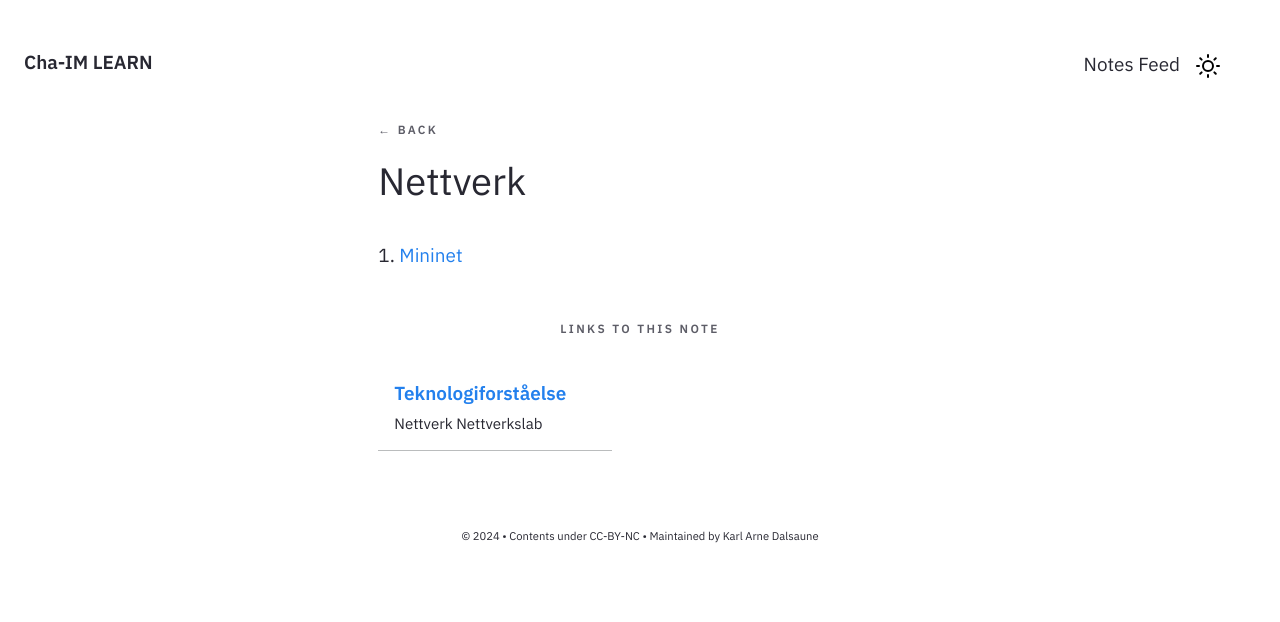
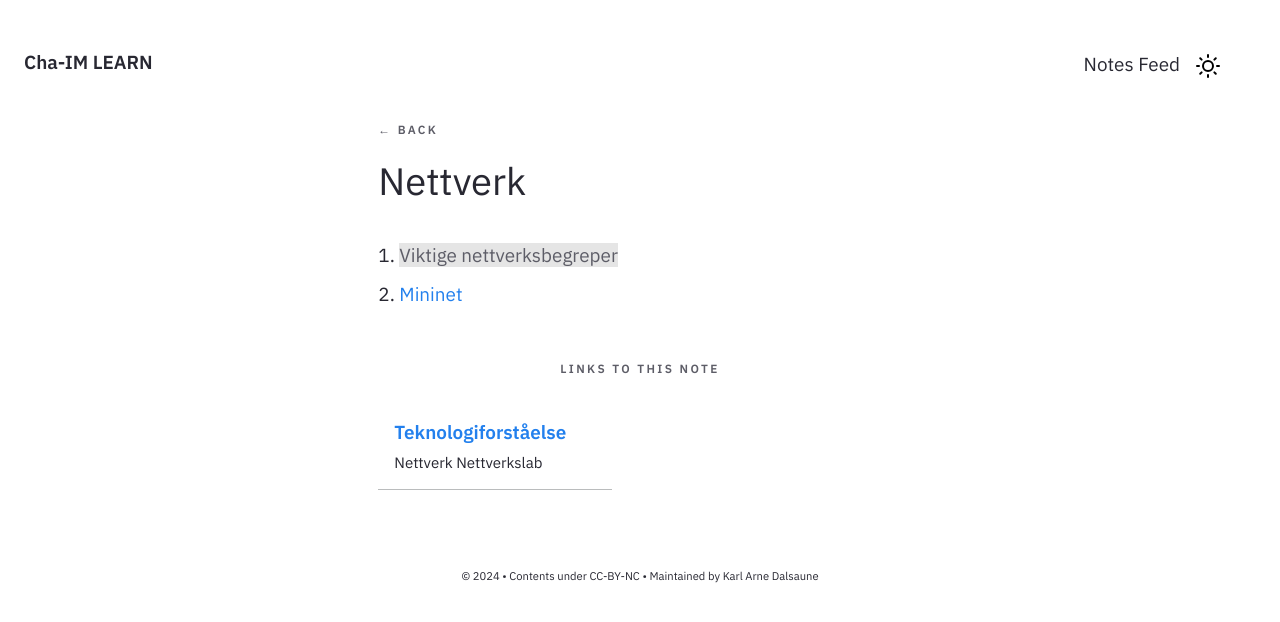
Before and after one commit to Cha-IM/cha-im.github.io, a Jekyll site: the page built from _notes/Public/Teknologiforståelse/Nettverk/Nettverk.md, in a window 1280 px wide. Shown: the top 622 px of the page. Built offline with Jekyll 4.4.1, drawn with Linux system fonts in a browser that asks for light colours.

Commit message:
fix: changed title

```diff
--- a/_notes/Public/Teknologiforståelse/Nettverk/Nettverk.md
+++ b/_notes/Public/Teknologiforståelse/Nettverk/Nettverk.md
@@ -3,4 +3,5 @@ title: Nettverk
 feed: hide
 date: 19-03-2024
 ---
-1. [[Mininet]]
+1. [[Viktige nettverksbegreper]]
+2. [[Mininet]]
```
Also changed, not shown: _notes/Public/Teknologiforståelse/Nettverk/Viktige nettverksbegreper.md (renamed from _notes/Public/Teknologiforståelse/Nettverk/Hva trenger du å vite om nettverk?.md).
